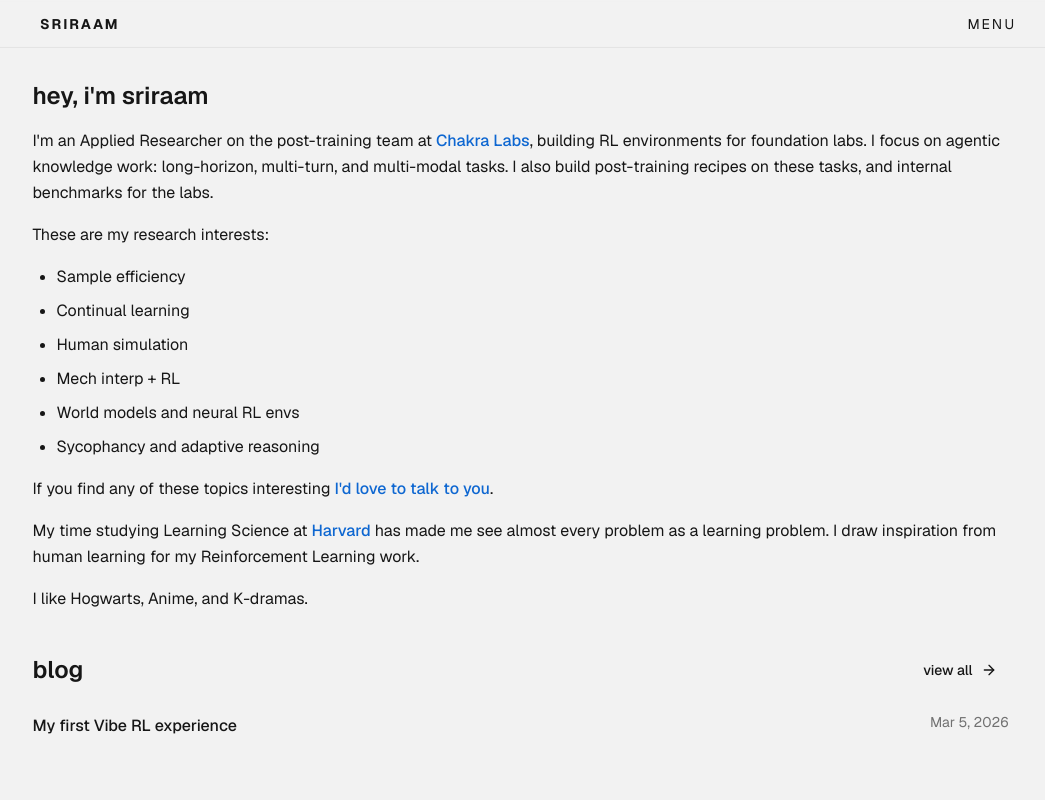
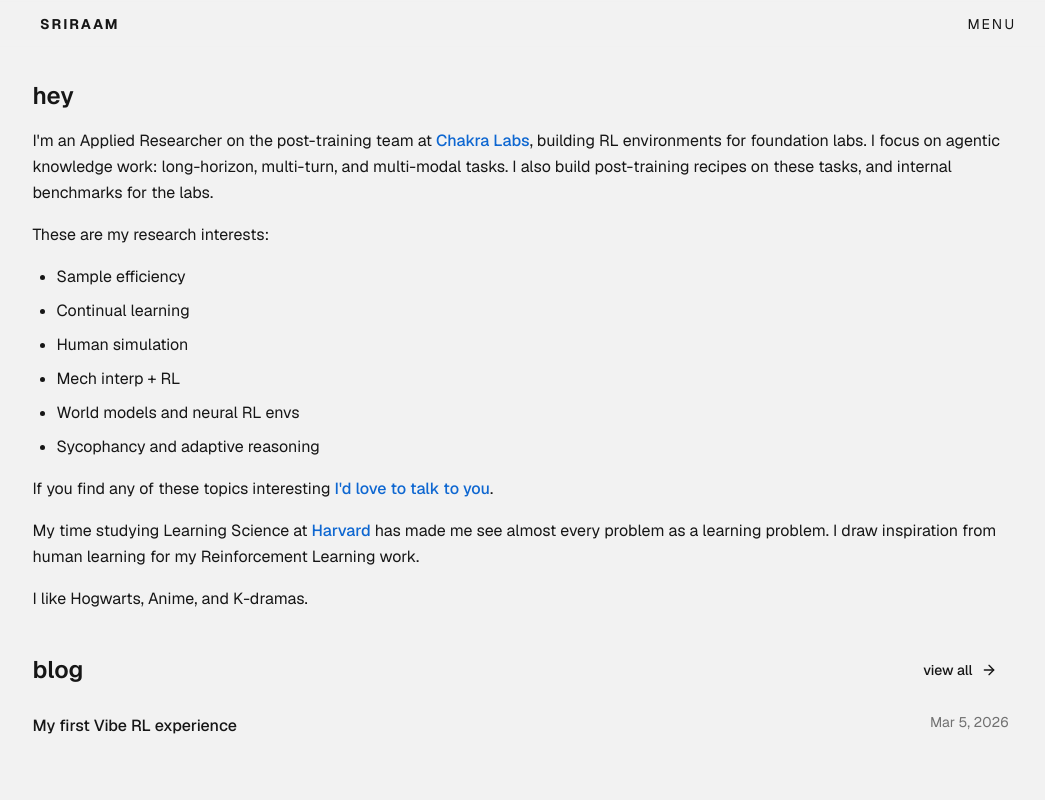
Before and after one commit to 13point5/blog, a Next.js app: page / in a window 1280 px wide. Shown: the top 800 px of the page, without its empty margins (112-1157 px from the left). Built offline with nearby package versions, Linux system fonts and the light colour scheme; a web font is replaced by a local one.

Commit message:
Show MENU label, remove header border, shorten bio title
Use explicit MENU text, drop the header bottom border, and
change the home heading to just "hey".

Co-authored-by: Sriraam <bharathsriraam.rr@gmail.com>

```diff
--- a/app/components/header.tsx
+++ b/app/components/header.tsx
@@ -31,7 +31,7 @@ export function Header() {
   return (
     <header
       className={cn(
-        "fixed top-0 left-0 right-0 z-50 h-12 bg-background/80 backdrop-blur-xs border-b border-border/30 transition-transform duration-300",
+        "fixed top-0 left-0 right-0 z-50 h-12 bg-background/80 backdrop-blur-xs transition-transform duration-300",
         isVisible ? "translate-y-0" : "-translate-y-full"
       )}
     >
--- a/app/components/settings-dropdown.tsx
+++ b/app/components/settings-dropdown.tsx
@@ -35,10 +35,10 @@ export function SettingsDropdown() {
       <DropdownMenuTrigger asChild>
         <button
           type="button"
-          className="text-sm font-normal tracking-[0.14em] uppercase hover:text-foreground-muted transition-colors outline-none focus-visible:text-foreground-muted"
+          className="text-sm font-normal tracking-[0.14em] uppercase hover:text-foreground-muted transition-colors outline-none focus-visible:text-foreground-muted cursor-pointer"
           aria-label="Menu"
         >
-          Menu
+          MENU
         </button>
       </DropdownMenuTrigger>
       <DropdownMenuContent className="w-56" align="end" sideOffset={8}>
--- a/content/bio.mdx
+++ b/content/bio.mdx
@@ -1,4 +1,4 @@
-## hey, i'm sriraam
+## hey
 
 I'm an Applied Researcher on the post-training team at [Chakra Labs](https://www.chakra.dev/), building RL environments for foundation labs. I focus on agentic knowledge work: long-horizon, multi-turn, and multi-modal tasks. I also build post-training recipes on these tasks, and internal benchmarks for the labs.
 
```
